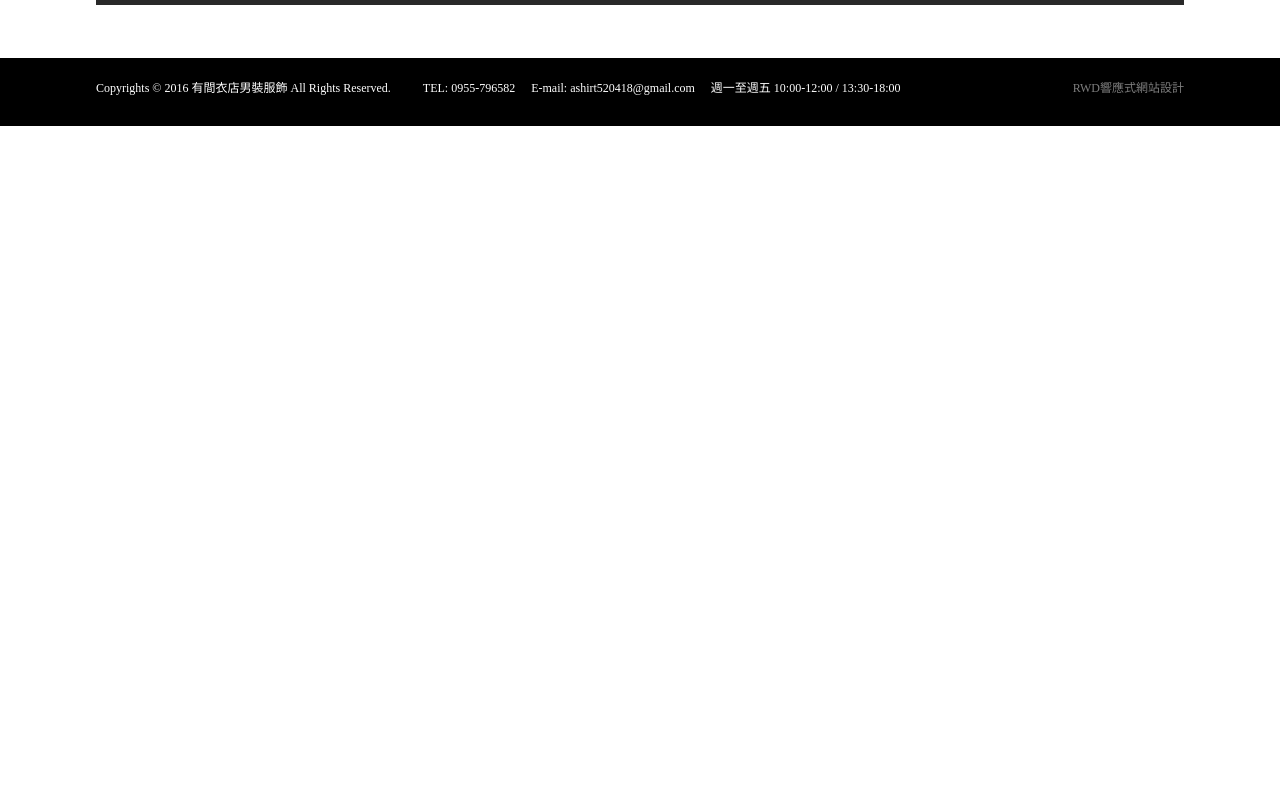
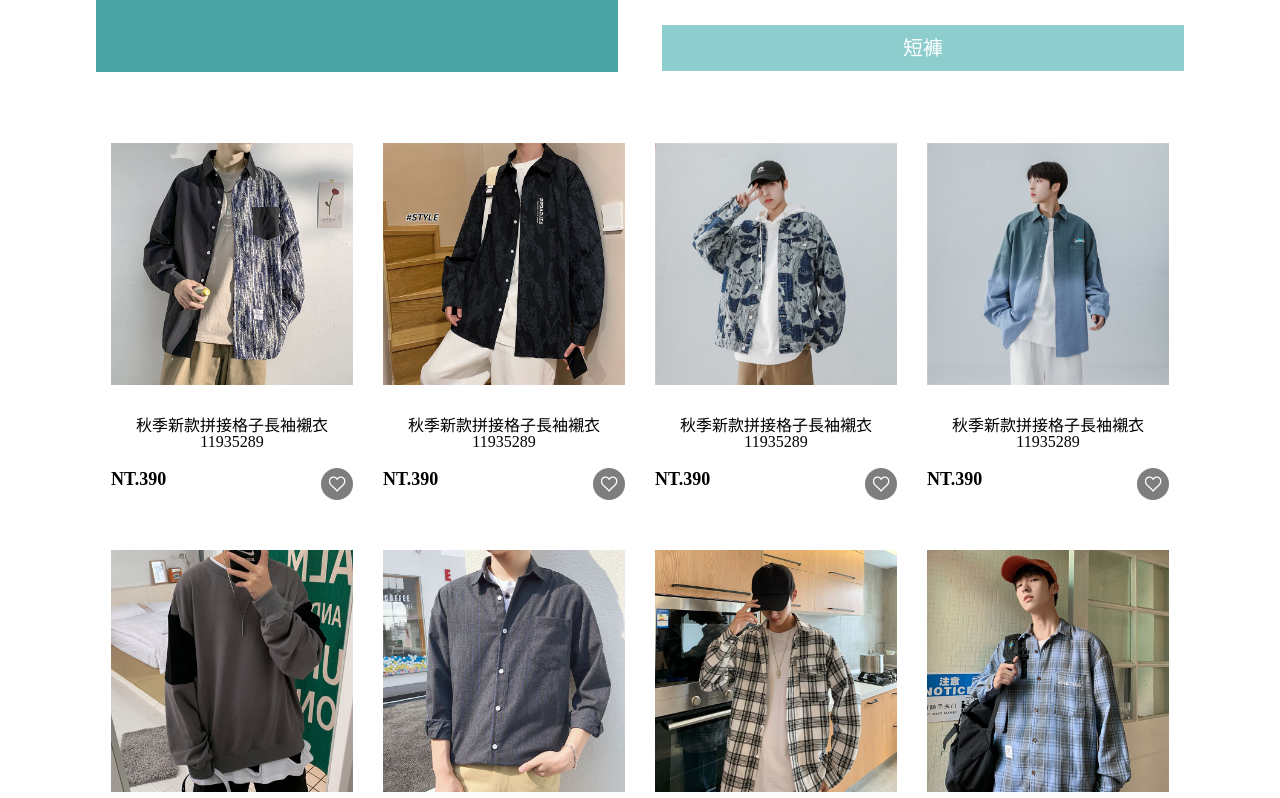
Before and after one commit to fannyho0923/ashirt, a Vue app: page / in a window 1280 px wide. Shown: the part 2302-3100 px from the top of the page. Before the commit the page ends 2428 px from the top, so only its background shows below. Built offline with nearby package versions, Linux system fonts and the light colour scheme.

Commit message:
all products

```diff
--- a/src/components/Content.vue
+++ b/src/components/Content.vue
@@ -19,7 +19,42 @@
         :name="clothes.name[index]"
       />
     </div>
-    <!-- <img :src="clothes.imgs[2]" alt="" /> -->
+    <!-- 褲系 -->
+    <SubLinks :prop="jeans" />
+    <div class="products">
+      <Products
+        class="p"
+        v-for="(item, index) in jeans.imgs"
+        :key="index"
+        :imgUrl="jeans.imgs[index]"
+        :cost="jeans.cost[index]"
+        :name="jeans.name[index]"
+      />
+    </div>
+    <!-- 鞋類 -->
+    <SubLinks :prop="shoes" />
+    <div class="products">
+      <Products
+        class="p"
+        v-for="(item, index) in shoes.imgs"
+        :key="index"
+        :imgUrl="shoes.imgs[index]"
+        :cost="shoes.cost[index]"
+        :name="shoes.name[index]"
+      />
+    </div>
+    <!-- 品牌誌 -->
+    <SubLinks :prop="brand" />
+    <div class="products">
+      <Products
+        class="p"
+        v-for="(item, index) in brand.imgs"
+        :key="index"
+        :imgUrl="brand.imgs[index]"
+        :cost="brand.cost[index]"
+        :name="brand.name[index]"
+      />
+    </div>
     <!-- 底部banner -->
     <div class="bottomBanner">
       <a href="">
@@ -40,6 +75,84 @@ export default {
         title: ["CLOTHES", "上衣"],
         info: ["TEE", "襯衫", "大學服", "外套"],
         colors: ["#5580b5", "#8baad1"],
+        imgs: [
+          require("../assets/c1.jpeg"),
+          require("../assets/c2.jpeg"),
+          require("../assets/c3.jpeg"),
+          require("../assets/c4.jpeg"),
+          require("../assets/c5.jpeg"),
+          require("../assets/c6.jpeg"),
+          require("../assets/c7.jpeg"),
+          require("../assets/c8.jpeg")
+        ],
+        name: [
+          "秋季新款拼接格子長袖襯衣11935289",
+          "秋季新款拼接格子長袖襯衣11935289",
+          "秋季新款拼接格子長袖襯衣11935289",
+          "秋季新款拼接格子長袖襯衣11935289",
+          "秋季新款拼接格子長袖襯衣11935289",
+          "秋季新款拼接格子長袖襯衣11935289",
+          "秋季新款拼接格子長袖襯衣11935289",
+          "秋季新款拼接格子長袖襯衣11935289"
+        ],
+        cost: [390, 390, 390, 390, 390, 390, 390, 390]
+      },
+      jeans: {
+        title: ["PANTS", "褲系"],
+        info: ["牛仔褲", "休閒褲", "運動褲", "短褲"],
+        colors: ["#4aa4a5", "#8ecdcd"],
+        imgs: [
+          require("../assets/c1.jpeg"),
+          require("../assets/c2.jpeg"),
+          require("../assets/c3.jpeg"),
+          require("../assets/c4.jpeg"),
+          require("../assets/c5.jpeg"),
+          require("../assets/c6.jpeg"),
+          require("../assets/c7.jpeg"),
+          require("../assets/c8.jpeg")
+        ],
+        name: [
+          "秋季新款拼接格子長袖襯衣11935289",
+          "秋季新款拼接格子長袖襯衣11935289",
+          "秋季新款拼接格子長袖襯衣11935289",
+          "秋季新款拼接格子長袖襯衣11935289",
+          "秋季新款拼接格子長袖襯衣11935289",
+          "秋季新款拼接格子長袖襯衣11935289",
+          "秋季新款拼接格子長袖襯衣11935289",
+          "秋季新款拼接格子長袖襯衣11935289"
+        ],
+        cost: [390, 390, 390, 390, 390, 390, 390, 390]
+      },
+      shoes: {
+        title: ["SHOES", "鞋類"],
+        info: ["帆布鞋", "運動鞋", "休閒鞋", "涼鞋"],
+        colors: ["#b55560", "#d3717c"],
+        imgs: [
+          require("../assets/c1.jpeg"),
+          require("../assets/c2.jpeg"),
+          require("../assets/c3.jpeg"),
+          require("../assets/c4.jpeg"),
+          require("../assets/c5.jpeg"),
+          require("../assets/c6.jpeg"),
+          require("../assets/c7.jpeg"),
+          require("../assets/c8.jpeg")
+        ],
+        name: [
+          "秋季新款拼接格子長袖襯衣11935289",
+          "秋季新款拼接格子長袖襯衣11935289",
+          "秋季新款拼接格子長袖襯衣11935289",
+          "秋季新款拼接格子長袖襯衣11935289",
+          "秋季新款拼接格子長袖襯衣11935289",
+          "秋季新款拼接格子長袖襯衣11935289",
+          "秋季新款拼接格子長袖襯衣11935289",
+          "秋季新款拼接格子長袖襯衣11935289"
+        ],
+        cost: [390, 390, 390, 390, 390, 390, 390, 390]
+      },
+      brand: {
+        title: ["BRAND", "品牌誌"],
+        info: ["RED重磅古著", "工裝MADEN", "米格薯叔", "復古皮具"],
+        colors: ["#4aa4a5", "#8ecdcd"],
         imgs: [
           require("../assets/c1.jpeg"),
           require("../assets/c2.jpeg"),
--- a/src/components/Products.vue
+++ b/src/components/Products.vue
@@ -34,6 +34,7 @@ a {
 }
 .top {
   padding: 15px;
+  overflow: hidden;
 }
 .bottom {
   padding: 15px;
@@ -58,6 +59,10 @@ a {
 .img {
   width: 100%;
   height: auto;
+  transition: all 0.25s linear;
+}
+.img:hover {
+  transform: scale(1.2, 1.2);
 }
 .btn {
   position: relative;
```
